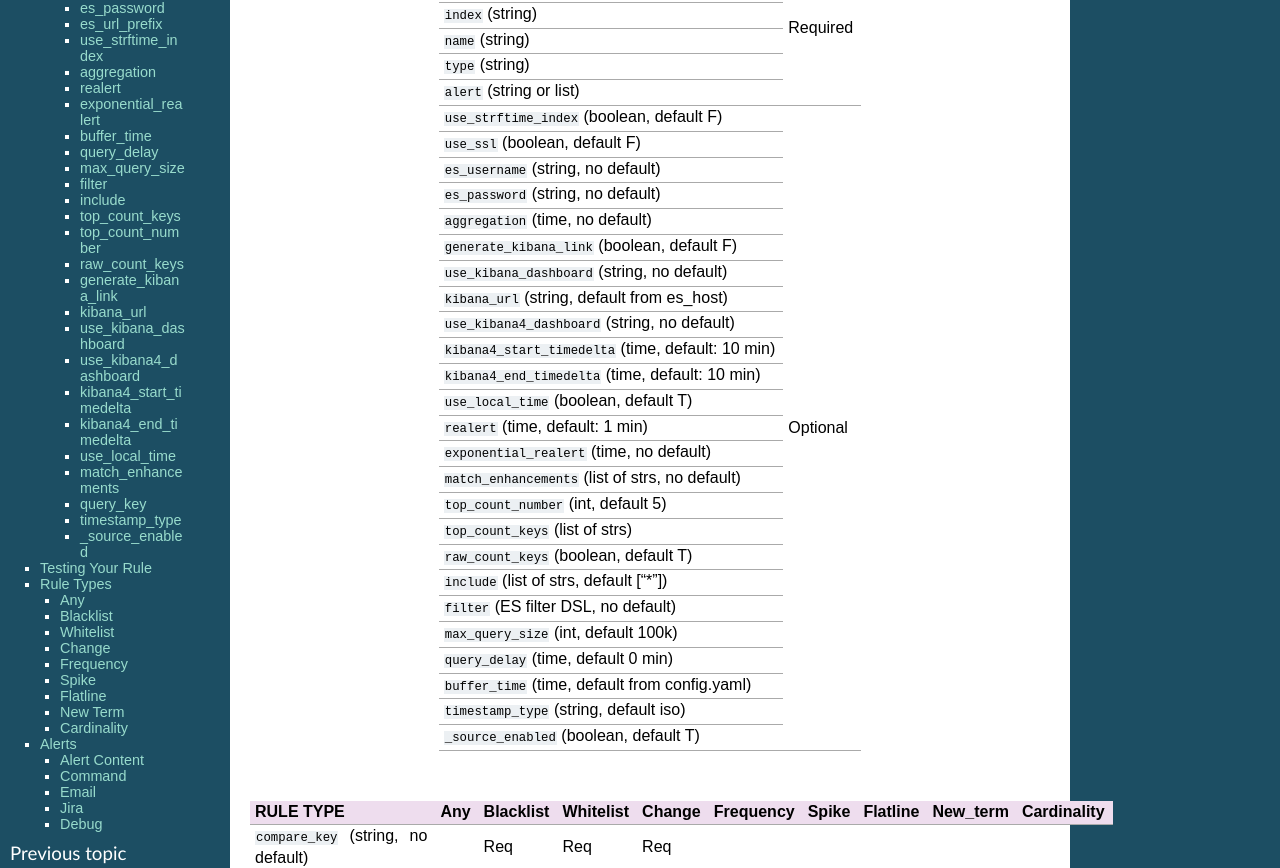
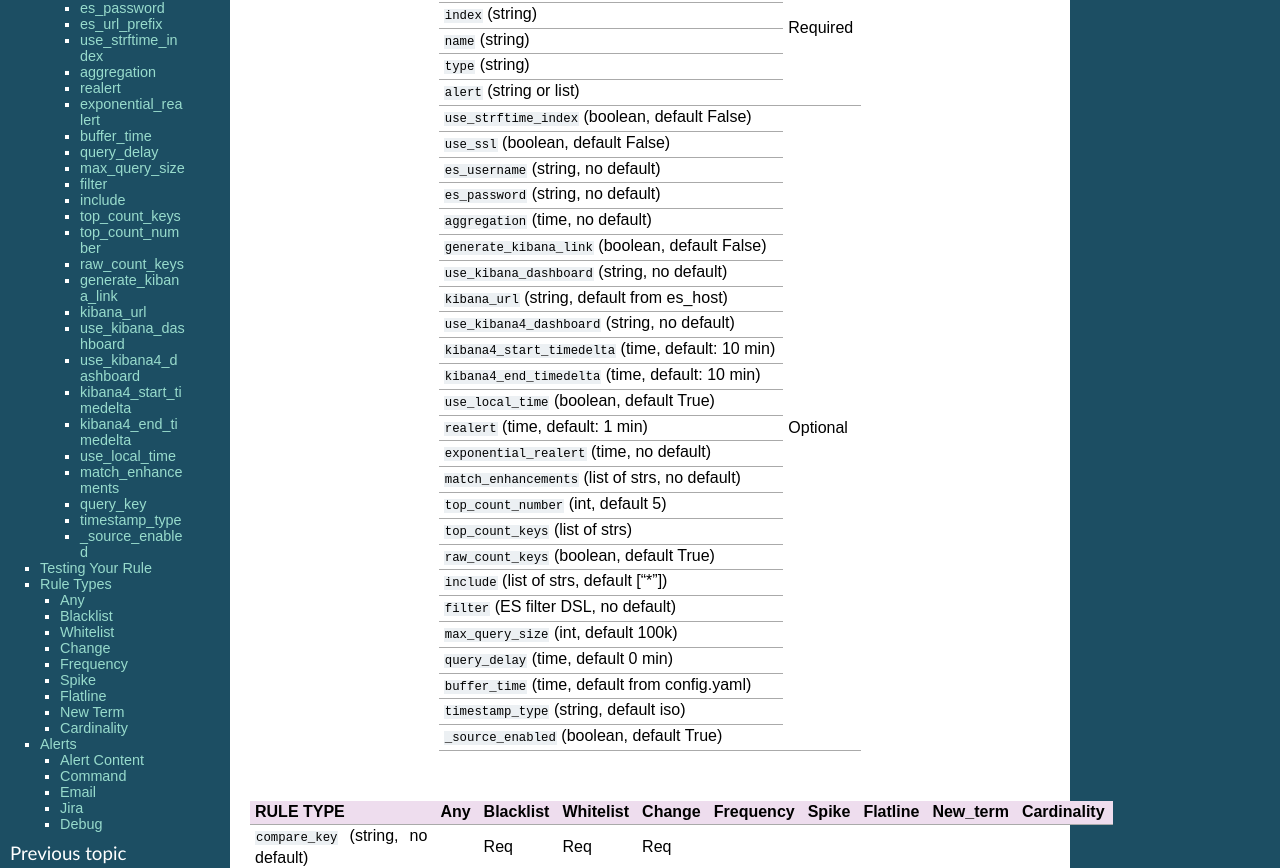
Before and after one commit to Yelp/elastalert, a Sphinx documentation site: the page built from docs/source/ruletypes.rst, in a window 1280 px wide and 1400 px high. Shown: the part 330-1198 px from the top of the window. Built offline with Sphinx 7.4.7, drawn with Linux system fonts in a browser that asks for light colours; some of the changed text lies outside the part shown.

Commit message:
Changed T and F to True/False

```diff
--- a/docs/source/ruletypes.rst
+++ b/docs/source/ruletypes.rst
@@ -28,9 +28,9 @@ Rule Configuration Cheat Sheet
 +----------------------------------------------------+           |
 | ``alert`` (string or list)                         |           |
 +----------------------------------------------------+-----------+
-| ``use_strftime_index`` (boolean, default F)        |  Optional |
+| ``use_strftime_index`` (boolean, default False)    |  Optional |
 +----------------------------------------------------+           |
-| ``use_ssl`` (boolean, default F)                   |           |
+| ``use_ssl`` (boolean, default False)               |           |
 +----------------------------------------------------+           |
 | ``es_username`` (string, no default)               |           |
 +----------------------------------------------------+           |
@@ -38,7 +38,7 @@ Rule Configuration Cheat Sheet
 +----------------------------------------------------+           |
 | ``aggregation`` (time, no default)                 |           |
 +----------------------------------------------------+           |
-| ``generate_kibana_link`` (boolean, default F)      |           |
+| ``generate_kibana_link`` (boolean, default False)  |           |
 +----------------------------------------------------+           |
 |``use_kibana_dashboard`` (string, no default)       |           |
 +----------------------------------------------------+           |
@@ -50,7 +50,7 @@ Rule Configuration Cheat Sheet
 +----------------------------------------------------+           |
 |``kibana4_end_timedelta`` (time, default: 10 min)   |           |
 +----------------------------------------------------+           |
-|``use_local_time`` (boolean, default T)             |           |
+|``use_local_time`` (boolean, default True)          |           |
 +----------------------------------------------------+           |
 | ``realert`` (time, default: 1 min)                 |           |
 +----------------------------------------------------+           |
@@ -62,7 +62,7 @@ Rule Configuration Cheat Sheet
 +----------------------------------------------------+           |
 | ``top_count_keys`` (list of strs)                  |           |
 +----------------------------------------------------+           |
-|``raw_count_keys`` (boolean, default T)             |           |
+|``raw_count_keys`` (boolean, default True)          |           |
 +----------------------------------------------------+           |
 | ``include`` (list of strs, default ["*"])          |           |
 +----------------------------------------------------+           |
@@ -76,64 +76,64 @@ Rule Configuration Cheat Sheet
 +----------------------------------------------------+           +
 | ``timestamp_type`` (string, default iso)           |           |
 +----------------------------------------------------+           |
-| ``_source_enabled`` (boolean, default T)           |           |
+| ``_source_enabled`` (boolean, default True)        |           |
 +----------------------------------------------------+-----------+
 
 |
 
-+------------------------------------------------+-----+-----------+-----------+--------+-----------+-------+----------+--------+-----------+
-|      RULE TYPE                                 | Any | Blacklist | Whitelist | Change | Frequency | Spike | Flatline |New_term|Cardinality|
-+================================================+=====+===========+===========+========+===========+=======+==========+========+===========+
-| ``compare_key`` (string, no default)           |     |    Req    |  Req      |    Req |           |       |          |        |           |
-+------------------------------------------------+-----+-----------+-----------+--------+-----------+-------+----------+--------+-----------+
-|``blacklist`` (list of strs, no default)        |     |   Req     |           |        |           |       |          |        |           |
-+------------------------------------------------+-----+-----------+-----------+--------+-----------+-------+----------+--------+-----------+
-|``whitelist`` (list of strs, no default)        |     |           |   Req     |        |           |       |          |        |           |
-+------------------------------------------------+-----+-----------+-----------+--------+-----------+-------+----------+--------+-----------+
-| ``ignore_null`` (boolean, no default)          |     |           |   Req     |  Req   |           |       |          |        |           |
-+------------------------------------------------+-----+-----------+-----------+--------+-----------+-------+----------+--------+-----------+
-| ``query_key`` (string, no default)             |     |           |           |   Req  |    Opt    |  Opt  |   Opt    |  Req   |  Opt      |
-+------------------------------------------------+-----+-----------+-----------+--------+-----------+-------+----------+--------+-----------+
-| ``timeframe`` (time, no default)               |     |           |           |   Opt  |    Req    |  Req  |   Req    |        |  Req      |
-+------------------------------------------------+-----+-----------+-----------+--------+-----------+-------+----------+--------+-----------+
-| ``num_events`` (int, no default)               |     |           |           |        |    Req    |       |          |        |           |
-+------------------------------------------------+-----+-----------+-----------+--------+-----------+-------+----------+--------+-----------+
-|``use_count_query`` (boolean, no default)       |     |           |           |        |     Opt   | Opt   | Opt      |        |           |
-|                                                |     |           |           |        |           |       |          |        |           |
-|``doc_type`` (string, no default)               |     |           |           |        |           |       |          |        |           |
-+------------------------------------------------+-----+-----------+-----------+--------+-----------+-------+----------+--------+-----------+
-|``use_terms_query`` (boolean, no default)       |     |           |           |        |     Opt   | Opt   |          | Opt    |           |
-|                                                |     |           |           |        |           |       |          |        |           |
-|``doc_type`` (string, no default)               |     |           |           |        |           |       |          |        |           |
-|                                                |     |           |           |        |           |       |          |        |           |
-|``query_key`` (string, no default)              |     |           |           |        |           |       |          |        |           |
-|                                                |     |           |           |        |           |       |          |        |           |
-|``terms_size`` (int, default 50)                |     |           |           |        |           |       |          |        |           |
-+------------------------------------------------+-----+-----------+-----------+--------+-----------+-------+----------+--------+-----------+
-| ``spike_height`` (int, no default)             |     |           |           |        |           |   Req |          |        |           |
-+------------------------------------------------+-----+-----------+-----------+--------+-----------+-------+----------+--------+-----------+
-|``spike_type`` ([up|down|both], no default)     |     |           |           |        |           |   Req |          |        |           |
-+------------------------------------------------+-----+-----------+-----------+--------+-----------+-------+----------+--------+-----------+
-|``alert_on_new_data`` (boolean, default F)      |     |           |           |        |           |   Opt |          |        |           |
-+------------------------------------------------+-----+-----------+-----------+--------+-----------+-------+----------+--------+-----------+
-|``threshold_ref`` (int, no default)             |     |           |           |        |           |   Opt |          |        |           |
-+------------------------------------------------+-----+-----------+-----------+--------+-----------+-------+----------+--------+-----------+
-|``threshold_cur`` (int, no default)             |     |           |           |        |           |   Opt |          |        |           |
-+------------------------------------------------+-----+-----------+-----------+--------+-----------+-------+----------+--------+-----------+
-|``threshold`` (int, no default)                 |     |           |           |        |           |       |    Req   |        |           |
-+------------------------------------------------+-----+-----------+-----------+--------+-----------+-------+----------+--------+-----------+
-|``fields`` (string, no default)                 |     |           |           |        |           |       |          | Req    |           |
-+------------------------------------------------+-----+-----------+-----------+--------+-----------+-------+----------+--------+-----------+
-|``terms_window_size`` (time, default 30 days)   |     |           |           |        |           |       |          | Opt    |           |
-+------------------------------------------------+-----+-----------+-----------+--------+-----------+-------+----------+--------+-----------+
-|``alert_on_missing_fields`` (boolean, default F)|     |           |           |        |           |       |          | Opt    |           |
-+------------------------------------------------+-----+-----------+-----------+--------+-----------+-------+----------+--------+-----------+
-|``cardinality_field`` (string, no default)      |     |           |           |        |           |       |          |        |  Req      |
-+------------------------------------------------+-----+-----------+-----------+--------+-----------+-------+----------+--------+-----------+
-|``max_cardinality`` (boolean, no default)       |     |           |           |        |           |       |          |        |  Opt      |
-+------------------------------------------------+-----+-----------+-----------+--------+-----------+-------+----------+--------+-----------+
-|``min_cardinality`` (boolean, no default)       |     |           |           |        |           |       |          |        |  Opt      |
-+------------------------------------------------+-----+-----------+-----------+--------+-----------+-------+----------+--------+-----------+
++----------------------------------------------------+-----+-----------+-----------+--------+-----------+-------+----------+--------+-----------+
+|      RULE TYPE                                     | Any | Blacklist | Whitelist | Change | Frequency | Spike | Flatline |New_term|Cardinality|
++====================================================+=====+===========+===========+========+===========+=======+==========+========+===========+
+| ``compare_key`` (string, no default)               |     |    Req    |  Req      |    Req |           |       |          |        |           |
++----------------------------------------------------+-----+-----------+-----------+--------+-----------+-------+----------+--------+-----------+
+|``blacklist`` (list of strs, no default)            |     |   Req     |           |        |           |       |          |        |           |
++----------------------------------------------------+-----+-----------+-----------+--------+-----------+-------+----------+--------+-----------+
+|``whitelist`` (list of strs, no default)            |     |           |   Req     |        |           |       |          |        |           |
++----------------------------------------------------+-----+-----------+-----------+--------+-----------+-------+----------+--------+-----------+
+| ``ignore_null`` (boolean, no default)              |     |           |   Req     |  Req   |           |       |          |        |           |
++----------------------------------------------------+-----+-----------+-----------+--------+-----------+-------+----------+--------+-----------+
+| ``query_key`` (string, no default)                 |     |           |           |   Req  |    Opt    |  Opt  |   Opt    |  Req   |  Opt      |
++----------------------------------------------------+-----+-----------+-----------+--------+-----------+-------+----------+--------+-----------+
+| ``timeframe`` (time, no default)                   |     |           |           |   Opt  |    Req    |  Req  |   Req    |        |  Req      |
++----------------------------------------------------+-----+-----------+-----------+--------+-----------+-------+----------+--------+-----------+
+| ``num_events`` (int, no default)                   |     |           |           |        |    Req    |       |          |        |           |
++----------------------------------------------------+-----+-----------+-----------+--------+-----------+-------+----------+--------+-----------+
+|``use_count_query`` (boolean, no default)           |     |           |           |        |     Opt   | Opt   | Opt      |        |           |
+|                                                    |     |           |           |        |           |       |          |        |           |
+|``doc_type`` (string, no default)                   |     |           |           |        |           |       |          |        |           |
++----------------------------------------------------+-----+-----------+-----------+--------+-----------+-------+----------+--------+-----------+
+|``use_terms_query`` (boolean, no default)           |     |           |           |        |     Opt   | Opt   |          | Opt    |           |
+|                                                    |     |           |           |        |           |       |          |        |           |
+|``doc_type`` (string, no default)                   |     |           |           |        |           |       |          |        |           |
+|                                                    |     |           |           |        |           |       |          |        |           |
+|``query_key`` (string, no default)                  |     |           |           |        |           |       |          |        |           |
+|                                                    |     |           |           |        |           |       |          |        |           |
+|``terms_size`` (int, default 50)                    |     |           |           |        |           |       |          |        |           |
++----------------------------------------------------+-----+-----------+-----------+--------+-----------+-------+----------+--------+-----------+
+| ``spike_height`` (int, no default)                 |     |           |           |        |           |   Req |          |        |           |
++----------------------------------------------------+-----+-----------+-----------+--------+-----------+-------+----------+--------+-----------+
+|``spike_type`` ([up|down|both], no default)         |     |           |           |        |           |   Req |          |        |           |
++----------------------------------------------------+-----+-----------+-----------+--------+-----------+-------+----------+--------+-----------+
+|``alert_on_new_data`` (boolean, default False)      |     |           |           |        |           |   Opt |          |        |           |
++----------------------------------------------------+-----+-----------+-----------+--------+-----------+-------+----------+--------+-----------+
+|``threshold_ref`` (int, no default)                 |     |           |           |        |           |   Opt |          |        |           |
++----------------------------------------------------+-----+-----------+-----------+--------+-----------+-------+----------+--------+-----------+
+|``threshold_cur`` (int, no default)                 |     |           |           |        |           |   Opt |          |        |           |
++----------------------------------------------------+-----+-----------+-----------+--------+-----------+-------+----------+--------+-----------+
+|``threshold`` (int, no default)                     |     |           |           |        |           |       |    Req   |        |           |
++----------------------------------------------------+-----+-----------+-----------+--------+-----------+-------+----------+--------+-----------+
+|``fields`` (string, no default)                     |     |           |           |        |           |       |          | Req    |           |
++----------------------------------------------------+-----+-----------+-----------+--------+-----------+-------+----------+--------+-----------+
+|``terms_window_size`` (time, default 30 days)       |     |           |           |        |           |       |          | Opt    |           |
++----------------------------------------------------+-----+-----------+-----------+--------+-----------+-------+----------+--------+-----------+
+|``alert_on_missing_fields`` (boolean, default False)|     |           |           |        |           |       |          | Opt    |           |
++----------------------------------------------------+-----+-----------+-----------+--------+-----------+-------+----------+--------+-----------+
+|``cardinality_field`` (string, no default)          |     |           |           |        |           |       |          |        |  Req      |
++----------------------------------------------------+-----+-----------+-----------+--------+-----------+-------+----------+--------+-----------+
+|``max_cardinality`` (boolean, no default)           |     |           |           |        |           |       |          |        |  Opt      |
++----------------------------------------------------+-----+-----------+-----------+--------+-----------+-------+----------+--------+-----------+
+|``min_cardinality`` (boolean, no default)           |     |           |           |        |           |       |          |        |  Opt      |
++----------------------------------------------------+-----+-----------+-----------+--------+-----------+-------+----------+--------+-----------+
 
 Common Configuration Options
 ============================
@@ -185,7 +185,7 @@ Optional Settings
 use_ssl
 ^^^^^^^
 
-``use_ssl``: Whether or not to connect to ``es_host`` using SSL. (Optional, boolean, default F)
+``use_ssl``: Whether or not to connect to ``es_host`` using SSL. (Optional, boolean, default False)
 
 es_username
 ^^^^^^^^^^^
```
